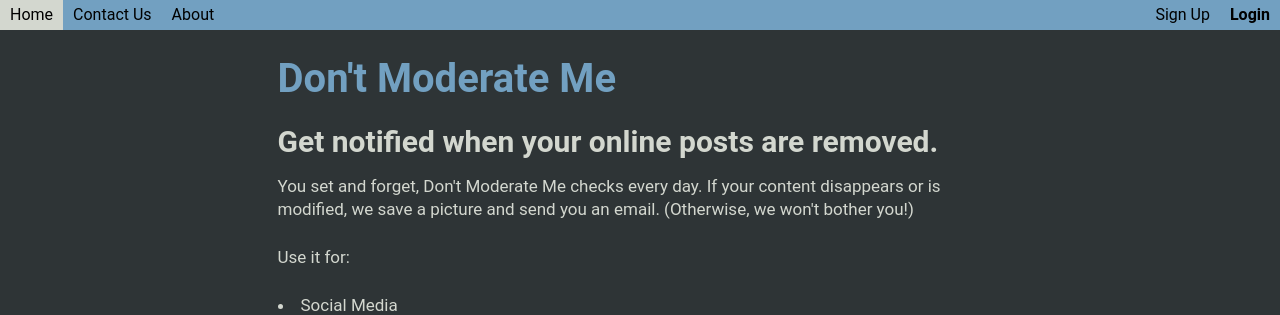
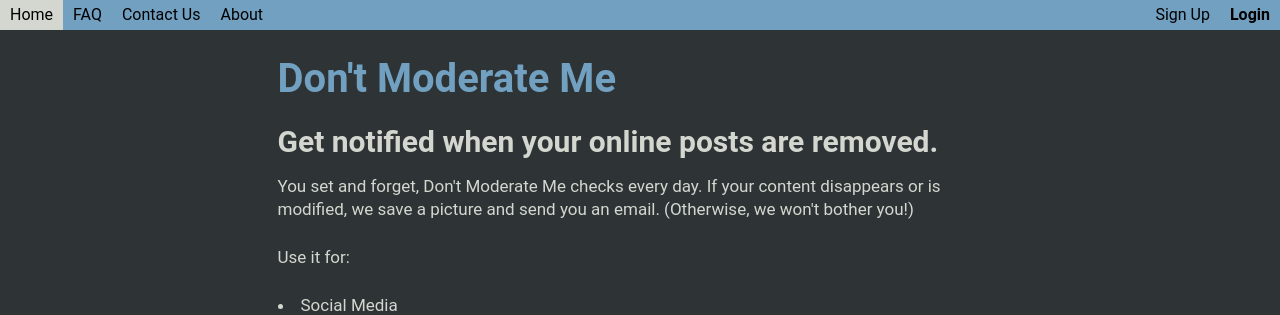
Before and after one commit to c-mart/dontmoderateme, a Flask app: page / in a window 1280 px wide. Shown: the top 315 px of the page. Run offline with Flask 2, Linux system fonts and the light colour scheme; some libraries are stand-ins or nearby versions.

Commit message:
FAQ page, links in Air Superiority Blue

```diff
--- a/dontmoderateme/static/css/dark-tango-skeleton.css
+++ b/dontmoderateme/static/css/dark-tango-skeleton.css
@@ -11,7 +11,7 @@ body {
 /* Links */
 
 a {
-    color: #729fcf;
+    color: #72A0C1;
 }
 a:hover {
     color: #eeeeec;
--- a/dontmoderateme/templates/layout.html
+++ b/dontmoderateme/templates/layout.html
@@ -23,12 +23,14 @@
                     <div class="dropdown-content">
                         <a href="{{ url_for('home') }}">Home</a>
                         <a href="{{ url_for('feedback') }}">Feedback/Contact</a>
+                        <a href="{{ url_for('faq') }}">FAQ</a>
                         <a href="{{ url_for('about') }}">About</a>
                     </div>
                 </li>
                 <li class="right-nav-li"><p>Logged in as {{ current_user.email }}</p></li>
             {% else %}
                 <li class="left-nav-li"><a href="{{ url_for('home') }}">Home</a></li>
+                <li class="left-nav-li"><a href="{{ url_for('faq') }}">FAQ</a></li>
                 <li class="left-nav-li"><a href="{{ url_for('feedback') }}">Contact Us</a></li>
                 <li class="left-nav-li"><a href="{{ url_for('about') }}">About</a></li>
                 <li class="right-nav-li"><a href="{{ url_for('login') }}"><strong>Login</strong></a></li>
--- a/dontmoderateme/views.py
+++ b/dontmoderateme/views.py
@@ -63,6 +63,11 @@ def home():
 @app.route('/about')
 def about():
     return render_template('about.html')
+
+@app.route('/faq')
+def faq():
+    return render_template('faq.html')
+
 
 @app.route('/feedback', methods=['GET', 'POST'])
 @limiter.limit('2/minute', methods=['POST'])
```
Also changed, not shown: dontmoderateme/templates/faq.html (added, +7 -0 lines).
